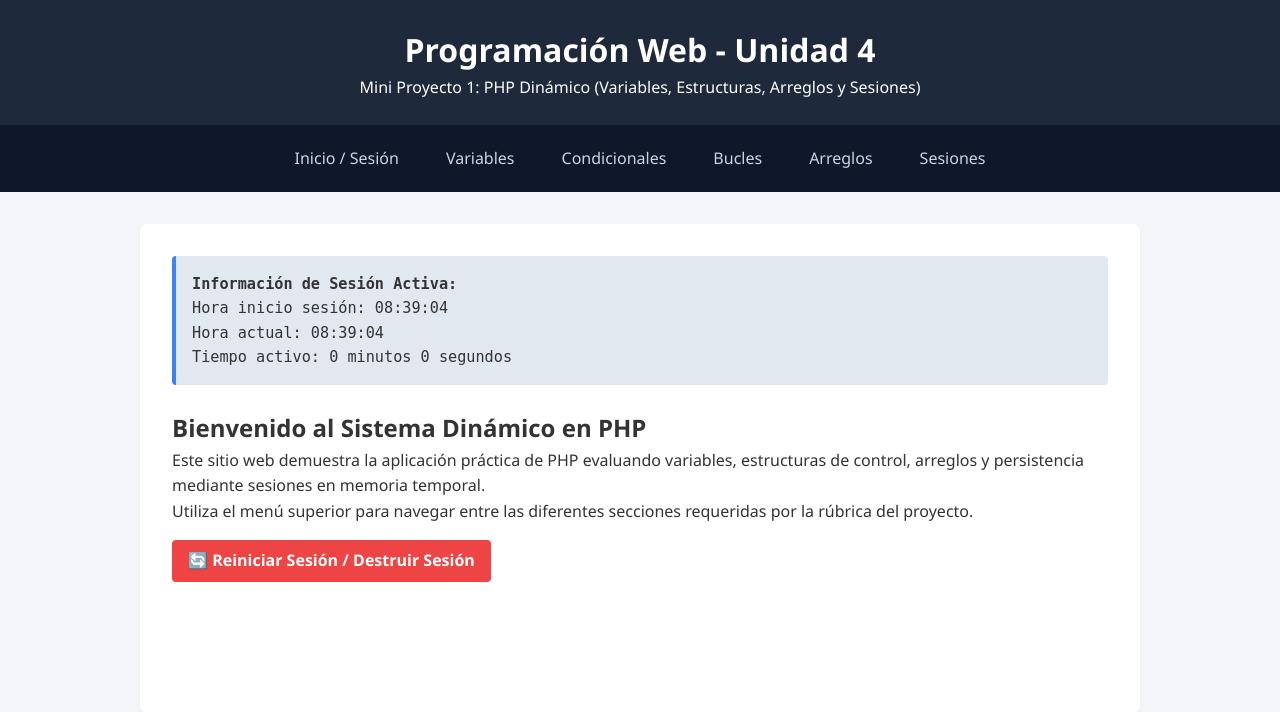
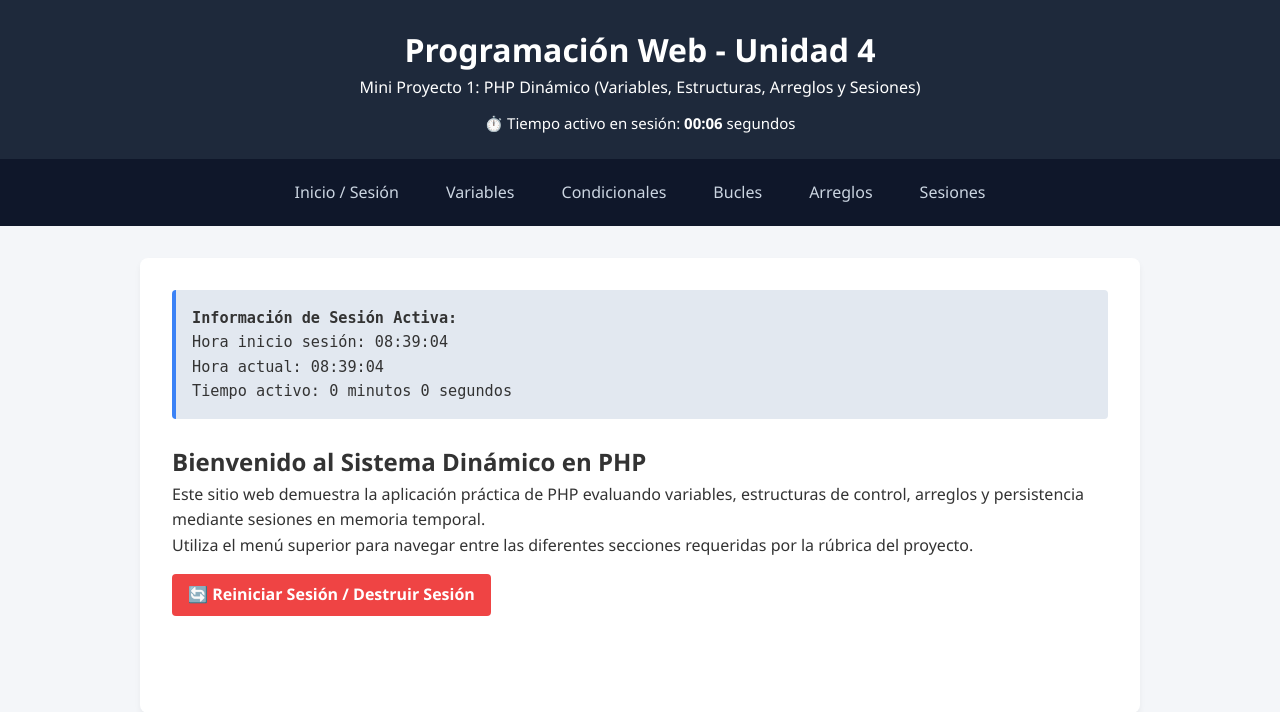
Before and after one commit to ramsesfigueroasantiz/mini-proyecto-php-unidad4, a PHP site: page /index.php in a window 1280 px wide. Shown: the top 712 px of the page. Run offline with PHP 8.4, Linux system fonts and the light colour scheme.

Commit message:
feat: implementacion de cronometro en tiempo real con JavaScript en el header

```diff
--- a/includes/header.php
+++ b/includes/header.php
@@ -10,4 +10,47 @@
     <header>
         <h1>Programación Web - Unidad 4</h1>
         <p>Mini Proyecto 1: PHP Dinámico (Variables, Estructuras, Arreglos y Sesiones)</p>
+
+        <?php
+        // Control de sesión para el tiempo activo
+        if (session_status() === PHP_SESSION_NONE) {
+            session_start();
+        }
+        if (!isset($_SESSION['hora_inicio'])) {
+            $_SESSION['hora_inicio'] = time();
+        }
+        $segundos_iniciales = time() - $_SESSION['hora_inicio'];
+        ?>
+
+        <!-- Caja visual del cronómetro -->
+        <div class="sesion-box" style="margin-top: 10px; font-size: 15px;">
+            <span>⏱️ Tiempo activo en sesión: <strong id="tiempo-activo"><?php echo $segundos_iniciales; ?></strong> segundos</span>
+        </div>
     </header>
+
+    <!-- Script de JavaScript para que el reloj corra segundo a segundo -->
+    <script>
+        let segundosActivos = <?php echo $segundos_iniciales; ?>;
+
+        function actualizarReloj() {
+            segundosActivos++;
+
+            let horas = Math.floor(segundosActivos / 3600);
+            let minutos = Math.floor((segundosActivos % 3600) / 60);
+            let segundos = segundosActivos % 60;
+
+            let formatoTiempo = "";
+            if (horas > 0) {
+                formatoTiempo += (horas < 10 ? "0" : "") + horas + ":";
+            }
+            formatoTiempo += (minutos < 10 ? "0" : "") + minutos + ":" + (segundos < 10 ? "0" : "") + segundos;
+
+            const elemento = document.getElementById("tiempo-activo");
+            if (elemento) {
+                elemento.innerText = formatoTiempo;
+            }
+        }
+
+        // Se ejecuta automáticamente cada 1 segundo (1000 ms)
+        setInterval(actualizarReloj, 1000);
+    </script>
```
